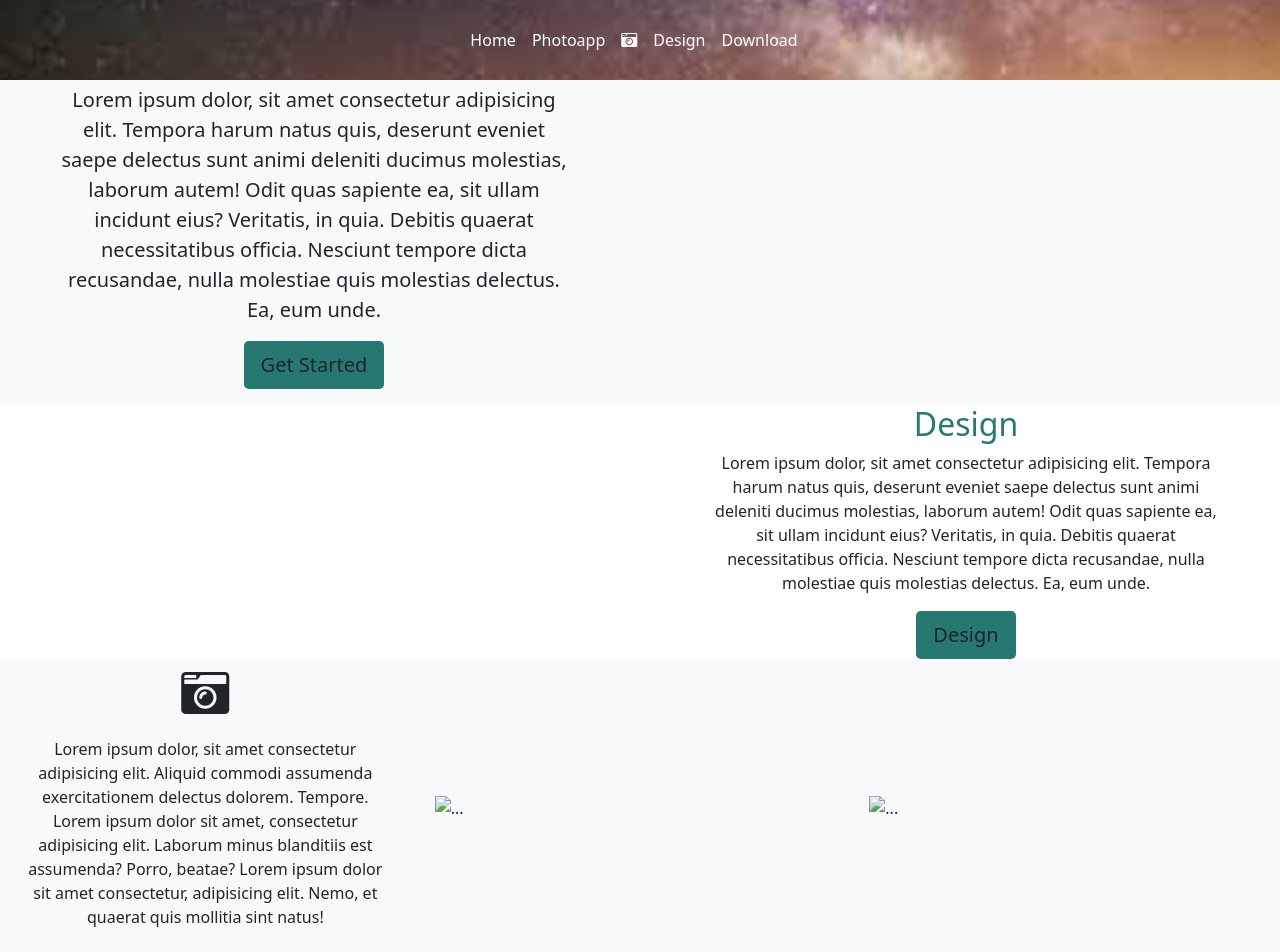
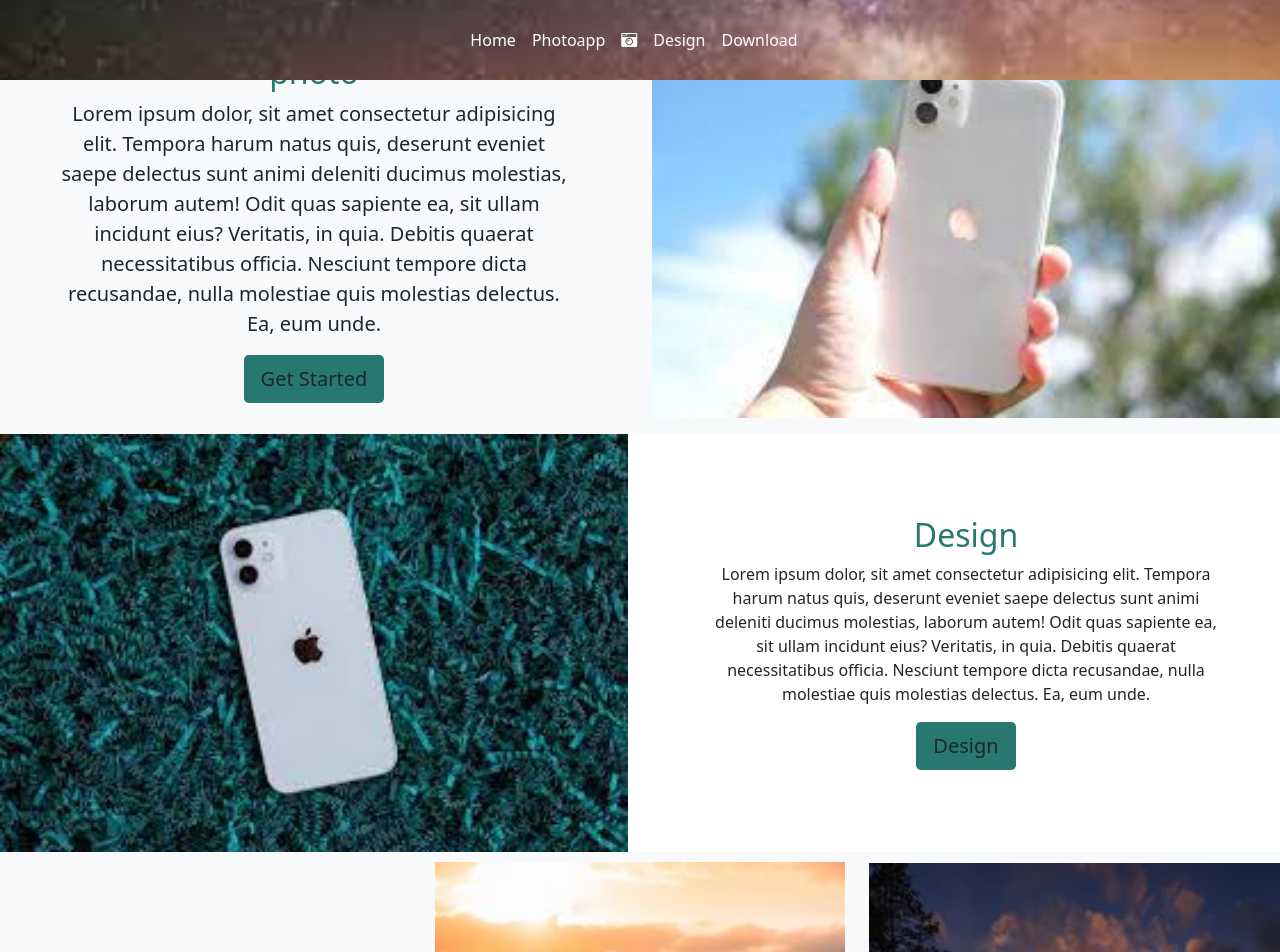
Before and after one commit to dariusbhx/gigrilla, a plain HTML site: page index.html in a window 1280 px wide. Shown: the top 952 px of the page. Drawn offline with nearby package versions, Linux system fonts and the light colour scheme; the site is published under a folder, as on GitHub Pages, so addresses that start at the root find nothing.

Commit message:
modified for github pages deployment again

```diff
--- a/index.html
+++ b/index.html
@@ -65,14 +65,14 @@
             </div>
             </div>
         <div class="col-md-6">
-                <img src="/assets/iphone.jpg" class="img-fluid img-size" alt="">
+                <img src="./assets/iphone.jpg" class="img-fluid img-size" alt="">
         </div>
     </div>
 
     <!--Design Section -->
     <div class="row align-items-center content " id ="design">
         <div class="col-md-6 order-2 order-md-1">
-            <img src="/assets/iphone-2.jpg" class="img-fluid img-size" alt="">
+            <img src="./assets/iphone-2.jpg" class="img-fluid img-size" alt="">
         </div>
         <div class="col-md-6 text-center order-1 order-md-2">
             <div class="row justify-content-center">
@@ -100,10 +100,10 @@
             </p>
         </div>
         <div class="col-md-4 order-2 order-md-1 community-items">
-            <img src="/assets/bike.jpg" class="img-fluid " style="width: 100%;" alt="...">
+            <img src="./assets/bike.jpg" class="img-fluid " style="width: 100%;" alt="...">
         </div>
         <div class="col-md-4 order-2 order-md-1 community-items">
-            <img src="/assets/nature.jpg" class="img-fluid " style="width: 100%;" alt="...">
+            <img src="./assets/nature.jpg" class="img-fluid " style="width: 100%;" alt="...">
         </div>
       </div>
 
```
